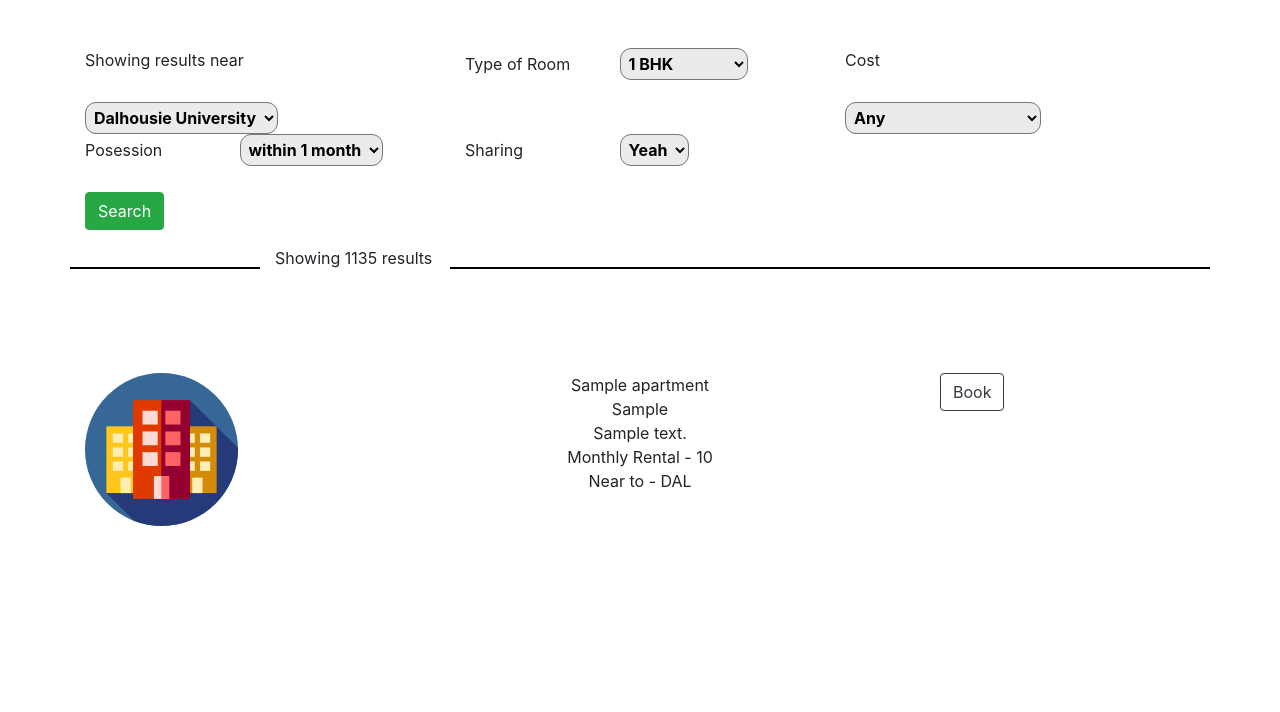
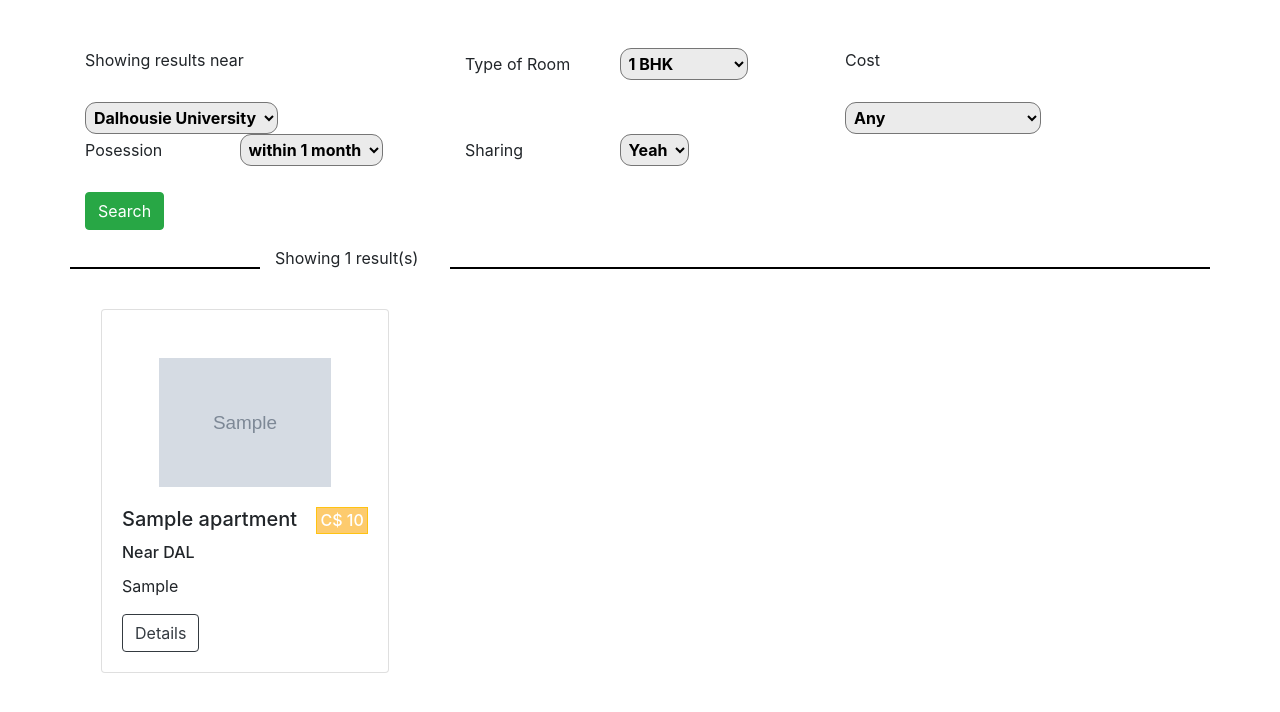
Before and after one commit to vizdal/Tectum, a Django app: page /apartments/ in a window 1280 px wide. Shown: the part 56-768 px from the top of the page. Run offline with Django 3.2, Linux system fonts and the light colour scheme; tables that the repository leaves empty hold one stand-in row (values such as "Sample post"); grey boxes marked "Sample" are stand-in pictures; some libraries are stand-ins or nearby versions.

Commit message:
Apartment UI Change

```diff
--- a/webtech/Apartments/views.py
+++ b/webtech/Apartments/views.py
@@ -9,17 +9,9 @@ from django.http import HttpResponse,HttpResponseRedirect
 class Apartment_list_view():
 
     def all_apartments(request):
-
-
         allApartments = Apartment.objects.all()
-
-        args = {'allApartments' : allApartments }
-
+        args = {'allApartments' : allApartments,'count':allApartments.count}
         return render(request, "apartment.html", args)
-
     def get_context_data(self, **kwargs):
-
         context = super().get_context_data(**kwargs)
-#        context['filter']= ApartmentFilter(self.request.GET, queryset=self.get_queryset())
-
         return context
--- a/webtech/static/css/tectum.css
+++ b/webtech/static/css/tectum.css
@@ -311,3 +311,12 @@ background-color: #343a40!important;
 .svg_disable{
     filter: brightness(0.8);
 }
+.apartment_cost{
+    font-size: 0.8em;
+    float: right;
+    border: 1px solid #FFC312;
+    padding: 0.2em;
+    background-color: #fdcb6e;
+    color: white;
+    vertical-align: middle;
+}
--- a/webtech/templates/apartment.html
+++ b/webtech/templates/apartment.html
@@ -64,59 +64,32 @@
          </div>
             <button class="btn btn-success"> Search </button>
          </form>
-
          <div class="row">
             <div class="showing-results adjustment">
                <div class="border1 col-sm-2">
                   &#160;
                </div>
                <div class="total-results col-sm-2">
-                  Showing 1135 results
+                  Showing {{ count }} result(s)
                </div>
                <div class="border1 col-sm-8">
                   &#160;
                </div>
             </div>
          </div>
-
-
-
-         <div class="apartment-result">
-
+         <div class="apartment-result" style="margin: auto;">
             {% for apartment in allApartments%}
-
-            <div class="row">
-               <div class="apartmnet-result-detail adjustment">
-                  <div class="apartment-image col-sm-3">
-                     <img style="width: 60%;" src="{% static 'images/svg/apartment.svg'%}" alt="Apartment_Image"/>
+               <div class="card" style="width: 18rem;margin: 1em;display: inline-block;">
+                  <div style="text-align: center;">
+                     <img style="width: 60%;margin: auto;padding-top: 3em;" class="card-img-top" src="{% static '' %}{{apartment.apartment_image}}" alt="Card image cap">
                   </div>
-                  <div class="apartment-description col-sm-6">
-                     <div class="apartment-name">
-                        {{apartment.apartment_name }}
-                     </div>
-                     <div class="apartment-location">
-                        {{apartment.apartment_location }}
-                     </div>
-                     <div class="apartment_description">
-                        {{apartment.apartment_description }}
-                     </div>
-                     <div class="apartment_price">
-                        <span class="new">Monthly Rental - {{apartment.apartment_price}}</span>
-                        <!--<span class="new">Shared:15</span>-->
-                     </div>
-                     <div class="near_by">
-                        <span class="new">Near to - {{apartment.near_by}}</span>
-                        <!--<span class="new">Shared:15</span>-->
-                     </div>
-
-                  </div>
-                  <div class="Book-apartment col-sm-3">
-                     <div onclick="load_apartment_list()" class="btn btn-outline-dark">
-                        Book
-                     </div>
+                  <div class="card-body">
+                     <span><h5 class="card-title">{{apartment.apartment_name}} <span class="apartment_cost">C$ {{ apartment.apartment_price }}</span></h5></span>
+                     <h6 class="card-title">Near {{apartment.near_by}}</h6>
+                     <p class="card-text">{{apartment.apartment_location }}</p>
+                     <a href="#" class="btn btn-outline-dark">Details</a>
                   </div>
                </div>
-            </div>
             {% endfor %}
          </div>
       </div>
```
